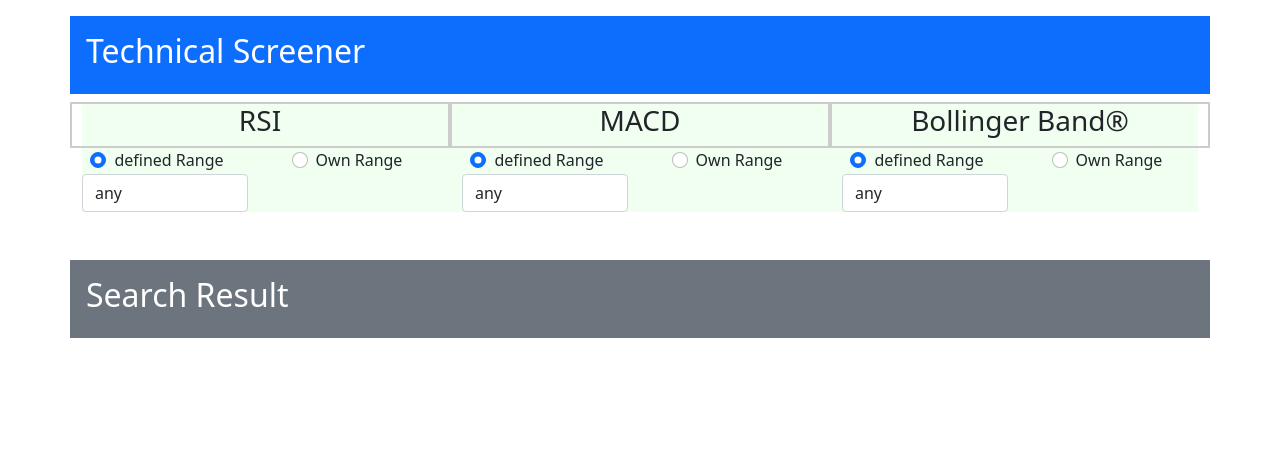
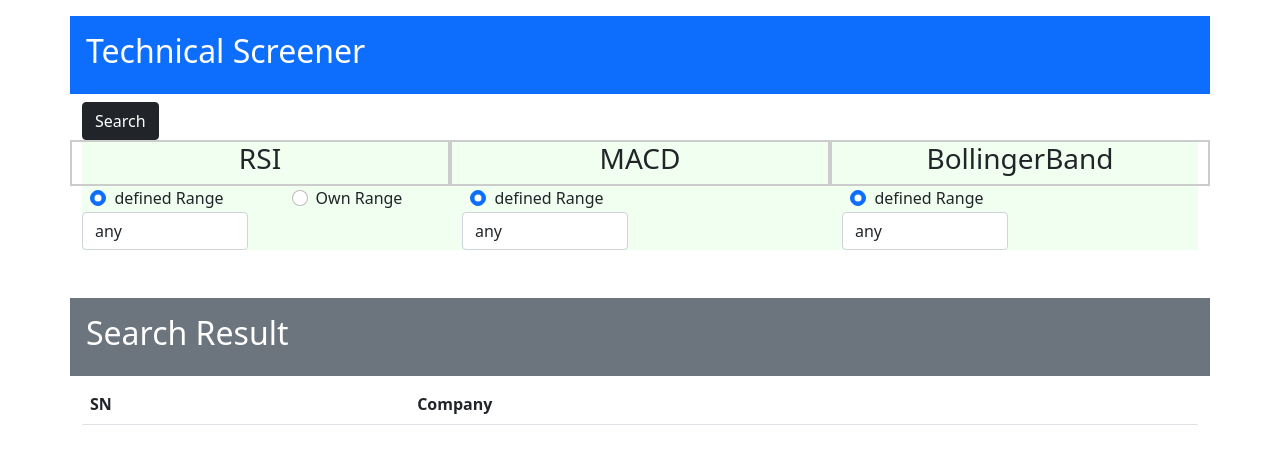
Before and after one commit to mishan-thapa/bigo_investment, a Django app: page /technical_screener.html in a window 1280 px wide. Shown: the part 56-520 px from the top of the page. Run offline with Django 4.2, Linux system fonts and the light colour scheme; lists and menus that the app fills with data are empty; parts of the project's set-up code (start-up, migrations or seed data) failed here and were passed over.

Commit message:
technical ni vayo comparator ko arko col baki

```diff
--- /dev/null
+++ b/calc/for_upload.py
@@ -0,0 +1,2 @@
+from calc.models import fundamental
+from .models import fundamental
--- a/calc/urls.py
+++ b/calc/urls.py
@@ -28,7 +28,11 @@ urlpatterns = [
      path('fundamental_screener_search', views.fundamental_screener_search,name='fundamental_screener_search'),
     path('comparator.html', views.comparator,name='comparator'),
     path('forecast.html', views.forecast,name='forecast'),
-    path('forecast_search/', views.forecast_search,name='forecast_search'),
+    path('forecast_search', views.forecast_search,name='forecast_search'),
+    path('comparator_comp1_search', views.comparator_comp1_search,name='comparator_comp1_search'),
+    path('comparator_comp1_search', views.comparator_comp1_search,name='comparator_comp1_search'),
+    path('technical_screener_search', views.technical_screener_search,name='technical_screener_search'),
+
 
 
 
--- a/calc/views.py
+++ b/calc/views.py
@@ -4,6 +4,7 @@ from django.http import HttpResponse
 #from calc.models import TSLA
 from calc.models import fundamental
 from calc.models import a
+from calc.models import technical1
 import pandas as pd
 
 
@@ -18,6 +19,12 @@ def market(request):
 def forecast(request):
     forecast_query= fundamental.objects.all()
     return render(request,'forecast.html',{'forecast_query':forecast_query})
+
+def comparator_comp1_search(request):
+    if request.method == "POST":
+        fs= request.POST.get('comparator_comp1_search_name')
+        comparator_comp1_search_query=fundamental.objects.all().filter(companies=fs)
+        return render(request,'comparator.html',{'comparator_comp1_search_query':comparator_comp1_search_query})
 
 def technical_screener(request):
     return render(request,'technical_screener.html')
@@ -35,9 +42,7 @@ def forecast_search(request):
         fs= request.POST.get('forecast_close_search')
         print(fs)
         fsq= a.objects.all()
-        df = pd.DataFrame(list(a.objects.all().values()))
-        print(df)
-        return render(request,'forecast.html',{'fsq':fsq,'forecast_query':forecast_query})
+        return render(request,'forecast.html',{'fsq':fsq})
 
 
 
@@ -53,6 +58,35 @@ def search(request):
     #         return render(request,'pcbl.html')
     # elif request.GET['searched']=="AA":
     #     return render(request,'AA.html')
+
+
+# for technical screnner hai
+def technical_screener_search(request):
+    if request.method == "POST":
+        rsi_min =request.POST.get('rsi_min_search')
+        rsi_max =request.POST.get('rsi_max_search')
+        rsi_def =request.POST.get('rsi_defined_search')
+        macd_def =request.POST.get('macd_defined_search')
+        bbs_def =request.POST.get('bbs_defined_search')
+        technical1_query= technical1.objects.all()
+        if macd_def !='' and macd_def is not None:
+            technical1_query= technical1_query.filter(macd= macd_def)
+        if bbs_def !='' and bbs_def is not None:
+            technical1_query= technical1_query.filter(bollingerband = bbs_def)
+        if rsi_min !='' and rsi_min is not None:
+            technical1_query= technical1_query.filter(rsi__gte= rsi_min)
+        if rsi_max !='' and rsi_max is not None:
+            technical1_query= technical1_query.filter(rsi__lte= rsi_max)
+        if rsi_def !='' and rsi_def is not None:
+            if rsi_def == 1:
+                technical1_query= technical1_query.filter(rsi__lte= 30)
+            elif rsi_def == 2 :
+                technical1_query= technical1_query.filter(rsi__lte= 70)
+                technical1_query= technical1_query.filter(rsi__gte= 30)
+            else :
+                technical1_query= technical1_query.filter(rsi__gte= 70)
+
+        return render(request,'technical_screener.html',{'tq':technical1_query})
 
 
 def fundamental_screener_search(request):
--- a/static/css/styles.css
+++ b/static/css/styles.css
@@ -7,6 +7,10 @@
 
 /* for screener text center and bg color */
 #forr{
+    text-align:center;
+    background-color:honeydew;
+}
+#tecc{
     text-align:center;
     background-color:honeydew;
 }
@@ -21,7 +25,8 @@ input{
 
 /* for making radio button hidden  */
 #bv_min_id,#bv_max_id,#eps_min_id,#eps_max_id,#mc_min_id,#mc_max_id,#por_min_id,#por_max_id,#pb_min_id,#pb_max_id,
-#pe_min_id,#pe_max_id,#pgr_min_id,#pgr_max_id,#roa_min_id,#roa_max_id,#roe_min_id,#roe_max_id{
+#pe_min_id,#pe_max_id,#pgr_min_id,#pgr_max_id,#roa_min_id,#roa_max_id,#roe_min_id,#roe_max_id
+,#rsi_min_id,#rsi_max_id,#macd_min_id,#macd_max_id,#bbs_min_id,#bbs_max_id{
     visibility: hidden;
 }
 
@@ -33,7 +38,3 @@ input{
 /* #ff_search{
     background-color:darkgreen;
 } */
-
-#comparator_container{
-    text-align: center;
-}
--- a/static/js/javascript.js
+++ b/static/js/javascript.js
@@ -92,6 +92,16 @@ function funda_radio(x){
             de="roe_defined";
             mn="roe_min_id";
             mx="roe_max_id";
+            break;
+        case 19:
+            de="rsi_defined_id";
+            mn="rsi_min_id";
+            mx="rsi_max_id";
+            break;
+        case 20:
+            de="rsi_defined_id";
+            mn="rsi_min_id";
+            mx="rsi_max_id";
             break;}
     if(x%2==0){
         document.getElementById(mx).style.visibility="visible";
--- a/templates/forecast.html
+++ b/templates/forecast.html
@@ -39,10 +39,10 @@
     <div class="grid-item"></div>
 
     <div class="grid-item">
-       <form action="forecast_search/" method="POST">
+       <form action="forecast_search" method="POST">
         {% csrf_token %}
         <input type="text" placeholder="Search Stock" name="forecast_close_search">
-        <input type="submit">
+        <button type="submit" class="btn btn-dark"> search</button>
        </form>
     </div>
 
--- a/templates/technical_screener.html
+++ b/templates/technical_screener.html
@@ -2,49 +2,61 @@
 
 {% block content %}
 <div class="row mb-3"></div>
-<div class="container">
+<div class="container" >
 
 <div class="row">
-    <div class="p-3 mb-2 bg-primary text-white"><h2>Technical Screener</h2></div>
+    <div class="p-3 mb-2 bg-primary text-white">
+      <h2>Technical Screener</h2>
+
+    </div>
+
+
 </div>
-<form class="form-group " id="forr">
+<div class="row">
+  <div class="float-right">
+    <button type="submit" class="btn btn-dark" form="tecc">Search</button>
+  </div>
+</div>
+
+<form class="form-group " id="tecc" method="POST" action="technical_screener_search">
+  {% csrf_token %}
     <!-- 1st row start -->
     <div class="row">
         <div class="col-lg-4" id="market_cap"><h3> RSI</h3></div>
         <div class="col-lg-4" id="book_value"><h3> MACD</h3></div>
-            <div class="col-lg-4" id="book_value"><h3> Bollinger Band®</h3></div>
+            <div class="col-lg-4" id="book_value"><h3> BollingerBand</h3></div>
             </div>
 
             <div class="row">
                 <!-- 1st colume start -->
                 <div class="col-lg-2">
                     <div class="form-check form-check-inline">
-                        <input class="form-check-input" type="radio" name="flexRadioDefault1" id="flexRadioDefault1" onclick="funda_radio(1)" checked>
-                        <label class="form-check-label" for="flexRadioDefault1">
+                        <input class="form-check-input" type="radio" name="flexRadioDefault19" id="flexRadioDefault19" onclick="funda_radio(19)" checked>
+                        <label class="form-check-label" for="flexRadioDefault19">
                           defined Range
                         </label>
                       </div>
-                      <select class="form-control form-control" id="bv_defined">
-                        <option>any</option>
-                        <option>below 30</option>
-                        <option>30-70</option>
-                        <option>above 70</option>
+                      <select class="form-control form-control" id="rsi_defined_id" name="rsi_defined_search">
+                        <option value=''>any</option>
+                        <option value=1>below 30</option>
+                        <option value=2>30 to 70</option>
+                        <option value=3>above 70</option>
                       </select>
 
                 </div>
                 <div class="col-lg-2">
                     <div class="form-check form-check-inline">
-                        <input class="form-check-input" type="radio" name="flexRadioDefault1" id="flexRadioDefault2" onclick="funda_radio(2)" >
-                        <label class="form-check-label" for="flexRadioDefault2">
+                        <input class="form-check-input" type="radio" name="flexRadioDefault19" id="flexRadioDefault20" onclick="funda_radio(20)" >
+                        <label class="form-check-label" for="flexRadioDefault20">
                           Own Range
                         </label>
                       </div>
                       <div class="input-group d-print-block" id="ownn" >
                           <div class="col-lg-6">
-                            <input class="input--style-4" type="text" placeholder="min" aria-label="Search" name="searched" id="bv_min_id">
+                            <input class="input--style-4" type="text" placeholder="min" aria-label="Search" name="rsi_min_search" id="rsi_min_id">
                           </div>
                           <div class="col-lg-6">
-                            <input class="input--style-4" type="text" placeholder="max" aria-label="Search" name="searched" id="bv_max_id">
+                            <input class="input--style-4" type="text" placeholder="max" aria-label="Search" name="rsi_max_search" id="rsi_max_id">
                           </div>
                       </div>
 
@@ -55,34 +67,19 @@
                 <!-- 2nd colume start -->
                 <div class="col-lg-2">
                     <div class="form-check form-check-inline">
-                        <input class="form-check-input" type="radio" name="flexRadioDefault2" id="flexRadioDefault3" onclick="funda_radio(3)" checked>
-                        <label class="form-check-label" for="flexRadioDefault3">
+                        <input class="form-check-input" type="radio" name="flexRadioDefault20" id="flexRadioDefault21"checked>
+                        <label class="form-check-label" for="flexRadioDefault21">
                           defined Range
                         </label>
                       </div>
-                      <select class="form-control form-control" id="eps_defined">
-                        <option>any</option>
-                        <option>below 30</option>
-                        <option>30-70</option>
-                        <option>above 70</option>
+                      <select class="form-control form-control" id="macd_defined" name="macd_defined_search">
+                        <option value=''>any</option>
+                        <option value='UP' >up</option>
+                        <option value='Down'>down</option>
                       </select>
 
                 </div>
                 <div class="col-lg-2">
-                    <div class="form-check form-check-inline">
-                        <input class="form-check-input" type="radio" name="flexRadioDefault2" id="flexRadioDefault4" onclick="funda_radio(4)" >
-                        <label class="form-check-label" for="flexRadioDefault4">
-                          Own Range
-                        </label>
-                      </div>
-                      <div class="input-group d-print-block" id="ownn" >
-                        <div class="col-lg-6">
-                          <input class="input--style-4" type="text" placeholder="min" aria-label="Search" name="searched" id="eps_min_id">
-                        </div>
-                        <div class="col-lg-6">
-                          <input class="input--style-4" type="text" placeholder="max" aria-label="Search" name="searched" id="eps_max_id">
-                        </div>
-                    </div>
 
                 </div>
 
@@ -90,38 +87,23 @@
 
 
                 <!-- 3rd colume start -->
+
                 <div class="col-lg-2">
                     <div class="form-check form-check-inline">
-                        <input class="form-check-input" type="radio" name="flexRadioDefault3" id="flexRadioDefault5" onclick="funda_radio(5)" checked>
-                        <label class="form-check-label" for="flexRadioDefault5">
+                        <input class="form-check-input" type="radio" name="flexRadioDefault21" id="flexRadioDefault22" checked>
+                        <label class="form-check-label" for="flexRadioDefault22">
                           defined Range
                         </label>
                       </div>
-                      <select class="form-control form-control" id="mc_defined">
-                        <option>any</option>
-                        <option>below 30</option>
-                        <option>30-70</option>
-                        <option>above 70</option>
+                      <select class="form-control form-control" id="bbs_defined" name="bbs_defined_search">
+                        <option value=''>any</option>
+                        <option value='Above Upper  Band'>above upper band</option>
+                        <option value='Inbetween Bollingers Band'>between bands</option>
+                        <option value='Below Lower band'>below lower band</option>
                       </select>
 
                 </div>
-                <div class="col-lg-2">
-                    <div class="form-check form-check-inline">
-                        <input class="form-check-input" type="radio" name="flexRadioDefault3" id="flexRadioDefault6" onclick="funda_radio(6)" >
-                        <label class="form-check-label" for="flexRadioDefault6">
-                          Own Range
-                        </label>
-                      </div>
-                      <div class="input-group d-print-block" id="ownn" >
-                        <div class="col-lg-6">
-                          <input class="input--style-4" type="text" placeholder="min" aria-label="Search" name="searched" id="mc_min_id">
-                        </div>
-                        <div class="col-lg-6">
-                          <input class="input--style-4" type="text" placeholder="max" aria-label="Search" name="searched" id="mc_max_id">
-                        </div>
-                    </div>
 
-                </div>
 
                 <!-- 3rd col end -->
 
@@ -142,9 +124,35 @@
 
 </div>
 
-<div class="container">
+<div class="container" id="ff_search">
     <div class="row">
         <div class="p-3 mb-2 bg-secondary text-white"><h2>Search Result</h2></div>
     </div>
-</div>
+  </div>
+  <div class="container">
+    <!-- table start -->
+    <table class="table">
+      <thead class="thead-primary">
+        <tr>
+          <th scope="col">SN</th>
+          <th scope="col">Company</th>
+        </tr>
+      </thead>
+      <tbody>
+      <!-- count=1 -->
+      {% for tq1 in tq%}
+      <tr>
+        <th scope="col">{{ forloop.counter }}</th>
+        <th scope="col">{{tq1.companies}}</th>
+      </tr>
+
+      {% endfor %}
+    </tbody>
+
+    </table>
+  </div>
+    <!-- table end -->
+
+
+
 {%  endblock %}
```
Also changed, not shown: calc/admin.py (+52 -0 lines), calc/models.py (+9 -0 lines), templates/admin/calc/technical1/change_list.html (added, +8 -0 lines), templates/comparator.html (+99 -24 lines), calc/migrations/0004_technical.py (added), calc/migrations/0005_technical1_delete_technical.py (added).
